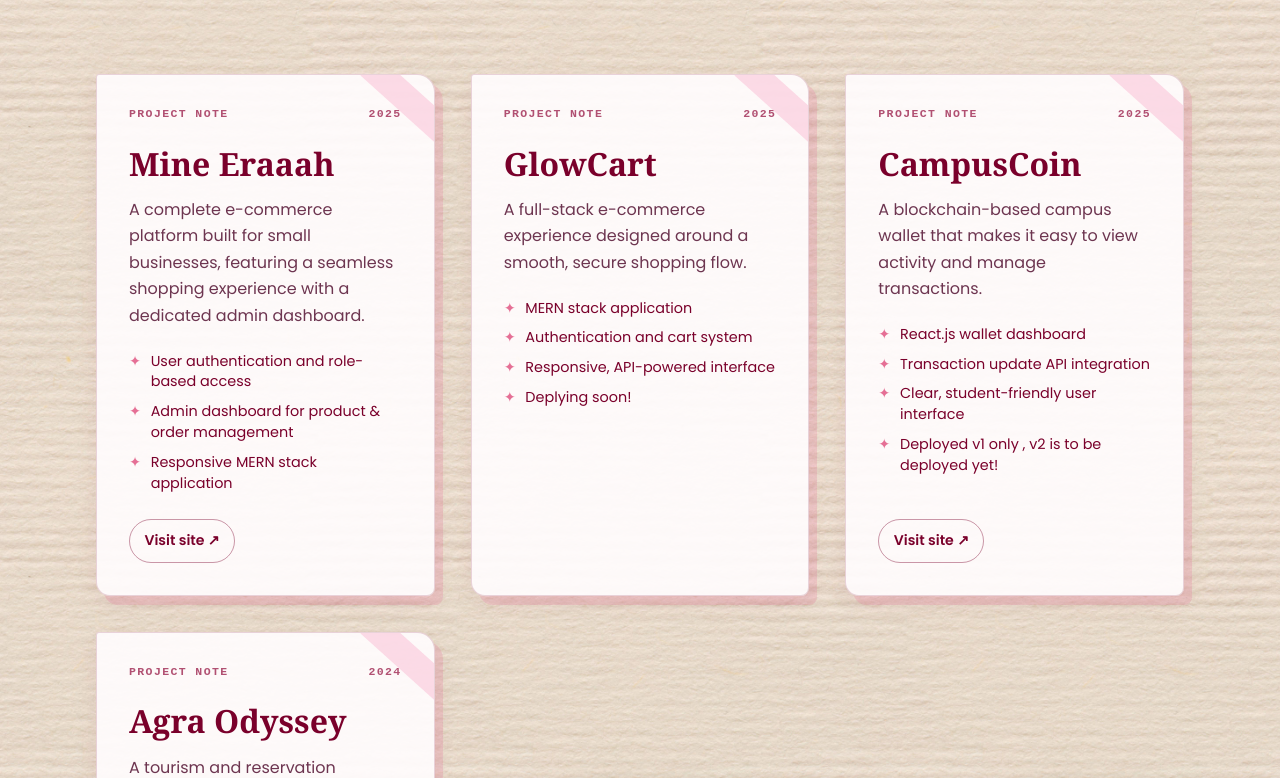
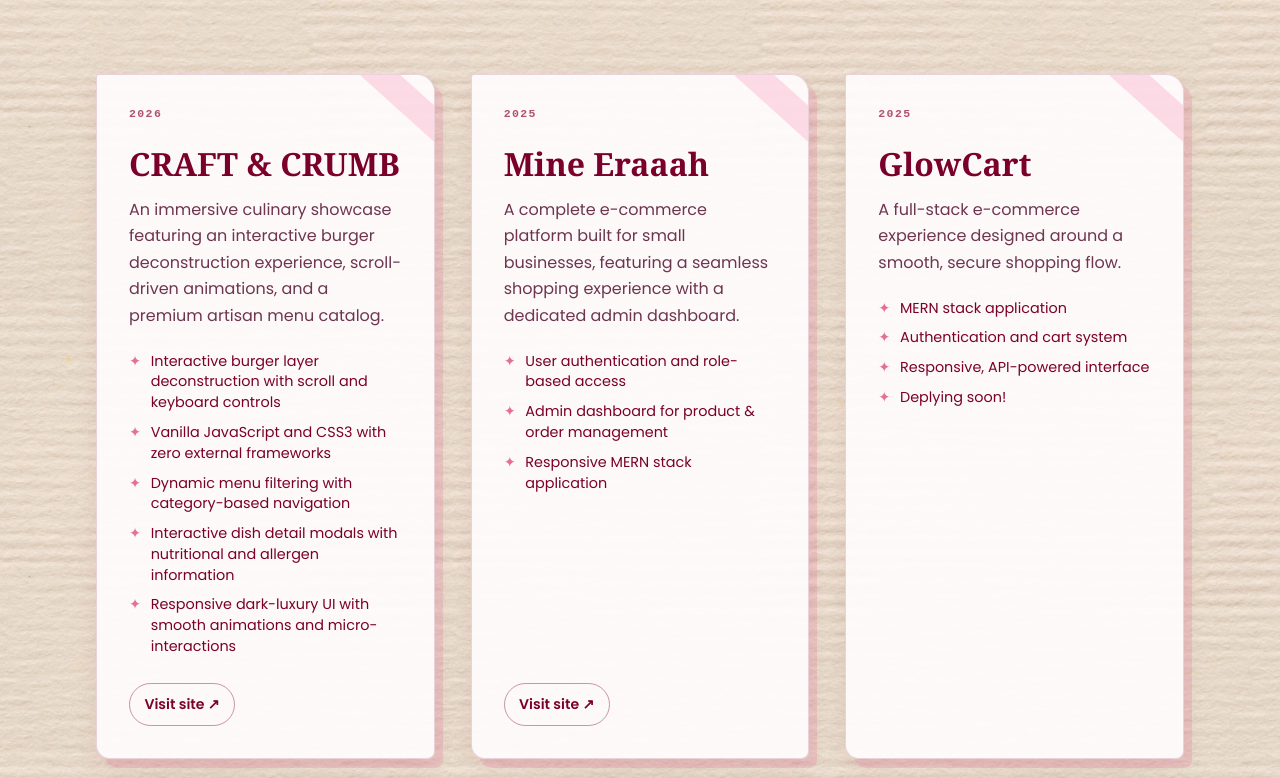
Before and after one commit to BHUMIKA-AWASTHI/portfolio, a React (Vite) app: page / in a window 1280 px wide. Shown: the part 3322-4100 px from the top of the page. Built offline with nearby package versions, Linux system fonts and the light colour scheme.

Commit message:
feat: added new project in project section

```diff
--- a/src/components/ProjectCard.jsx
+++ b/src/components/ProjectCard.jsx
@@ -11,7 +11,6 @@
     <article className="project-card">
       <div className="project-card__tape" aria-hidden="true" />
       <div className="project-card__meta">
-        <span>Project note</span>
         <span>{year}</span>
       </div>
 
--- a/src/data/projects.js
+++ b/src/data/projects.js
@@ -1,4 +1,18 @@
 const projects = [
+  {
+    title: "CRAFT & CRUMB",
+    year: "2026",
+    summary:
+      "An immersive culinary showcase featuring an interactive burger deconstruction experience, scroll-driven animations, and a premium artisan menu catalog.",
+    highlights: [
+      "Interactive burger layer deconstruction with scroll and keyboard controls",
+      "Vanilla JavaScript and CSS3 with zero external frameworks",
+      "Dynamic menu filtering with category-based navigation",
+      "Interactive dish detail modals with nutritional and allergen information",
+      "Responsive dark-luxury UI with smooth animations and micro-interactions",
+    ],
+    liveUrl: "https://craft-and-crumb.vercel.app/",
+  },
   {
     title: "Mine Eraaah",
     year: "2025",
```
